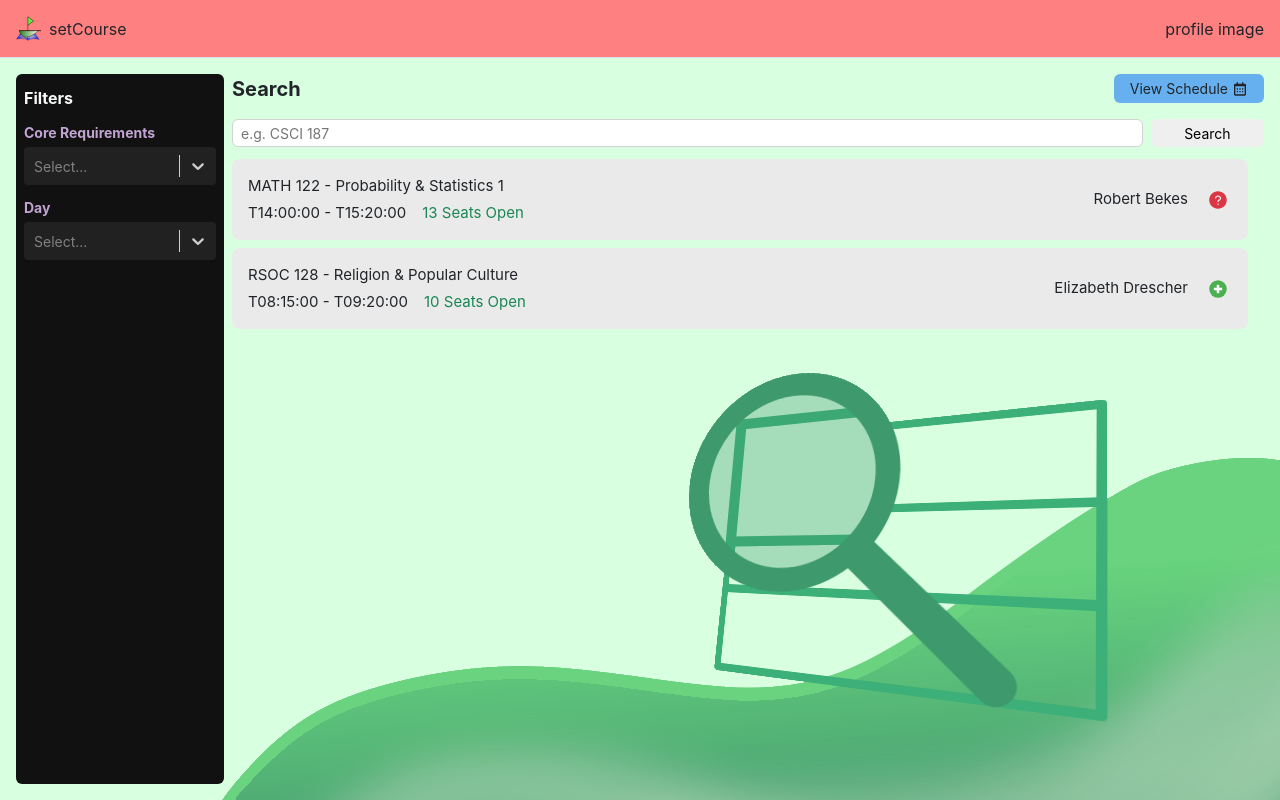
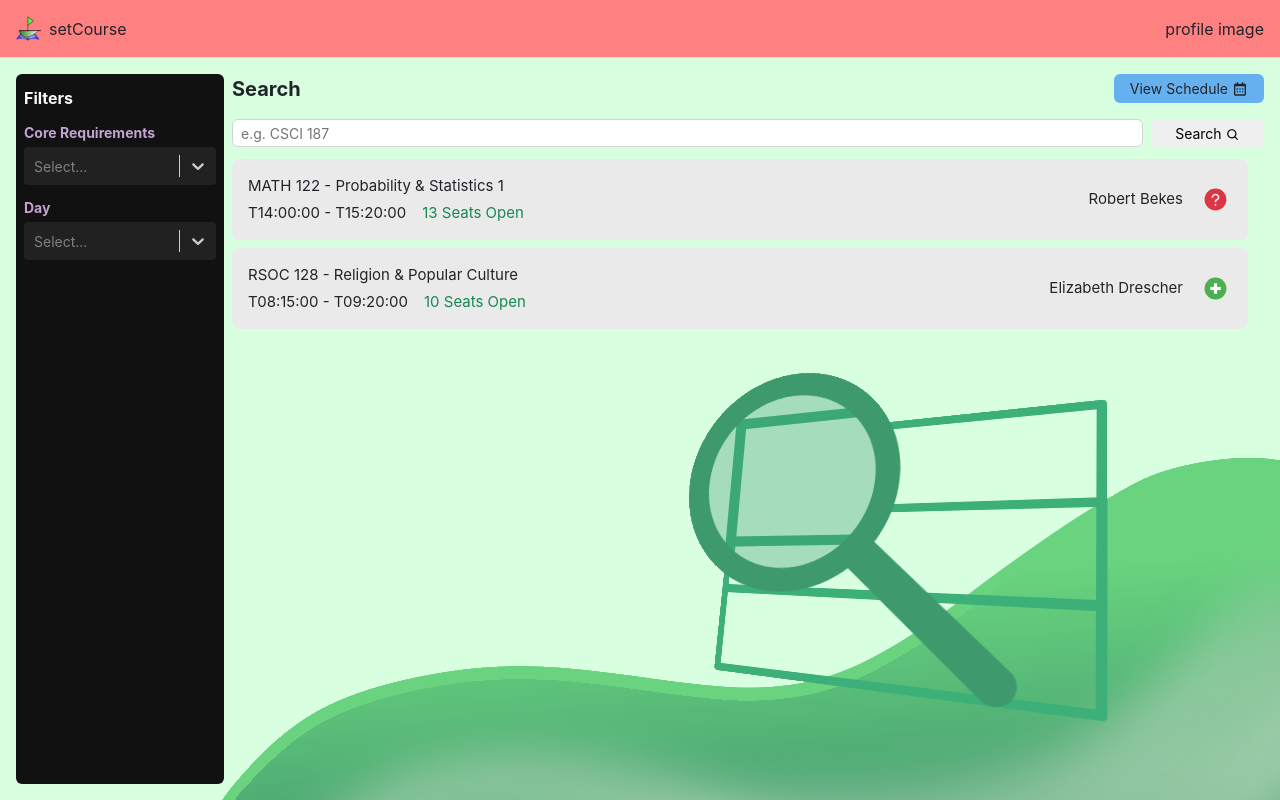
Before and after one commit to alexvishnevskiy/setcourse, a React (Create React App) app in the folder frontend/: page /search in a window 1280 px wide. Both pictures are taken after typing "Sample" into the empty fields and a click on the button "Search". Built offline with nearby package versions, Linux system fonts and the light colour scheme.

Commit message:
+ button and search icon

```diff
--- a/frontend/src/components/CourseList.js
+++ b/frontend/src/components/CourseList.js
@@ -8,10 +8,10 @@ const checkIfTimingOverlap = (startTime, endTime, courses) => {
         const targetStart = startTime.getTime();
         const targetEnd = endTime.getTime();
         if(startInterval <= targetEnd && targetEnd <= endInterval || targetStart <= endInterval && endInterval <= targetEnd){
-          return <AiFillQuestionCircle size={20} style={{color: '#dc3545'}}/>
+          return <AiFillQuestionCircle size={25} style={{color: '#dc3545'}}/>
         }
       }
-      return <FcPlus size={20} />;
+      return <FcPlus size={25} />;
 }
 
 function CourseList({ courses, result, handleShowCourseInfo, onAddCourse }) {
--- a/frontend/src/components/SearchBar.js
+++ b/frontend/src/components/SearchBar.js
@@ -1,5 +1,6 @@
 import React from 'react';
 import SearchBarCSS from './SearchBar.module.css';
+import { BiSearch } from 'react-icons/bi';
 
 function SearchBar({ setSearchQuery, searchQuery, onSearch }) {
   return (
@@ -16,7 +17,7 @@ function SearchBar({ setSearchQuery, searchQuery, onSearch }) {
           }
         }}
       />
-      <button onClick={() => onSearch()} className={`border-0 rounded-2 ${SearchBarCSS.button}`}>Search</button>
+      <button onClick={() => onSearch()} className={`border-0 rounded-2 ${SearchBarCSS.button}`} >Search  {<BiSearch />}</button>
 
     </div>
   );
```
